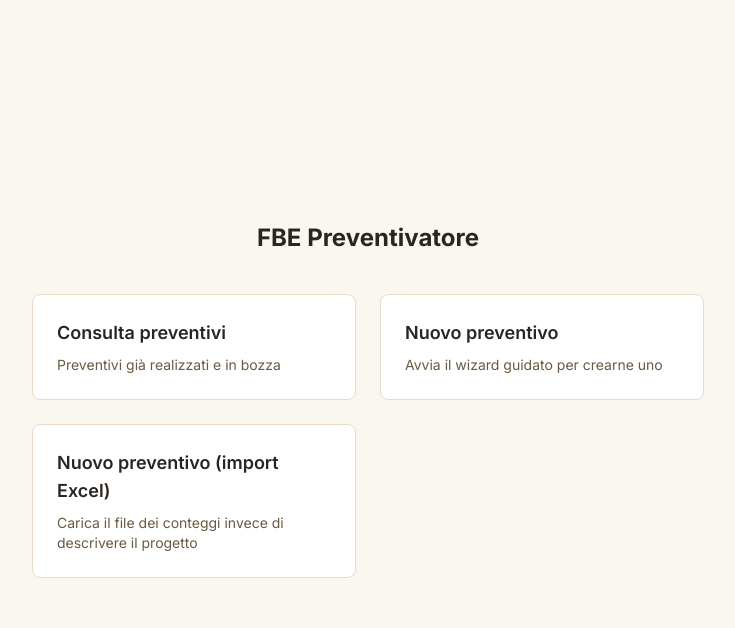
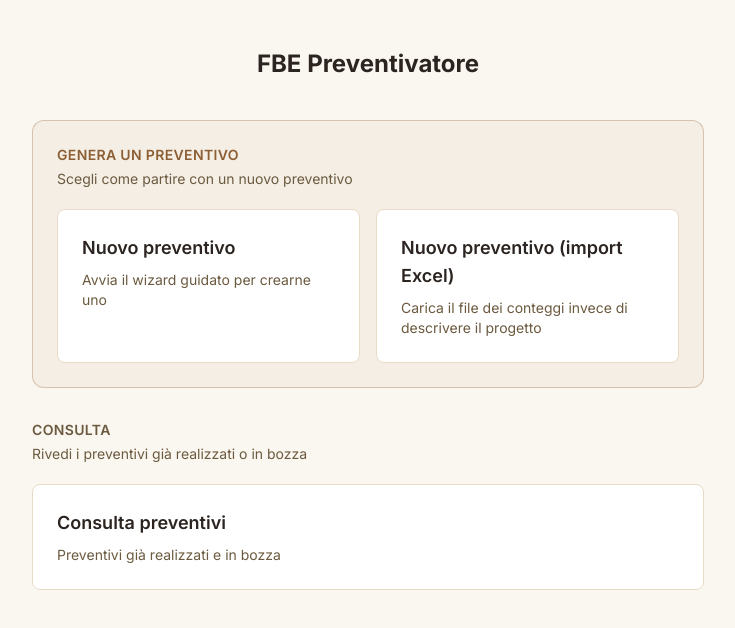
Before and after one commit to barumini/generatore-preventivi, a Next.js app in the folder FbePreventivatore/: page / in a window 1280 px wide. Shown: the top 628 px of the page, without its empty margins (272-1007 px from the left). Built offline with nearby package versions, Linux system fonts and the light colour scheme.

Commit message:
feat(home): separa visivamente generazione preventivi da consultazione
Raggruppa le due card di creazione in una sezione "Genera un preventivo"
evidenziata, distinta dalla sezione "Consulta" più sobria sotto.

```diff
--- a/FbePreventivatore/src/app/page.tsx
+++ b/FbePreventivatore/src/app/page.tsx
@@ -2,16 +2,15 @@ import Link from 'next/link'
 
 export default function Home() {
   return (
-    <div className="mx-auto flex min-h-screen max-w-[1400px] flex-col items-center justify-center px-6 py-12">
+    <div className="mx-auto flex min-h-screen max-w-[1400px] flex-col items-center px-6 py-12">
       <h1 className="mb-10 text-2xl font-bold text-text">FBE Preventivatore</h1>
-      <div className="grid w-full max-w-2xl gap-6 sm:grid-cols-2">
-        <Link
-          href="/preventivi"
-          className="flex flex-col gap-2 rounded-lg border border-border-warm bg-white p-6 transition-colors hover:border-accent"
-        >
-          <span className="text-lg font-semibold text-text">Consulta preventivi</span>
-          <span className="text-sm text-text-secondary">Preventivi già realizzati e in bozza</span>
-        </Link>
+
+      <section className="w-full max-w-2xl rounded-xl border border-accent/30 bg-accent/5 p-6">
+        <h2 className="mb-1 text-sm font-semibold uppercase tracking-wide text-accent">
+          Genera un preventivo
+        </h2>
+        <p className="mb-5 text-sm text-text-secondary">Scegli come partire con un nuovo preventivo</p>
+        <div className="grid gap-4 sm:grid-cols-2">
           <Link
             href="/preventivi/nuovo"
             className="flex flex-col gap-2 rounded-lg border border-border-warm bg-white p-6 transition-colors hover:border-accent"
@@ -24,9 +23,26 @@ export default function Home() {
             className="flex flex-col gap-2 rounded-lg border border-border-warm bg-white p-6 transition-colors hover:border-accent"
           >
             <span className="text-lg font-semibold text-text">Nuovo preventivo (import Excel)</span>
-          <span className="text-sm text-text-secondary">Carica il file dei conteggi invece di descrivere il progetto</span>
+            <span className="text-sm text-text-secondary">
+              Carica il file dei conteggi invece di descrivere il progetto
+            </span>
           </Link>
         </div>
+      </section>
+
+      <section className="mt-8 w-full max-w-2xl">
+        <h2 className="mb-1 text-sm font-semibold uppercase tracking-wide text-text-secondary">
+          Consulta
+        </h2>
+        <p className="mb-5 text-sm text-text-secondary">Rivedi i preventivi già realizzati o in bozza</p>
+        <Link
+          href="/preventivi"
+          className="flex flex-col gap-2 rounded-lg border border-border-warm bg-white p-6 transition-colors hover:border-accent"
+        >
+          <span className="text-lg font-semibold text-text">Consulta preventivi</span>
+          <span className="text-sm text-text-secondary">Preventivi già realizzati e in bozza</span>
+        </Link>
+      </section>
     </div>
   )
 }
```
Lines whose indentation alone changed are shown as unchanged.
